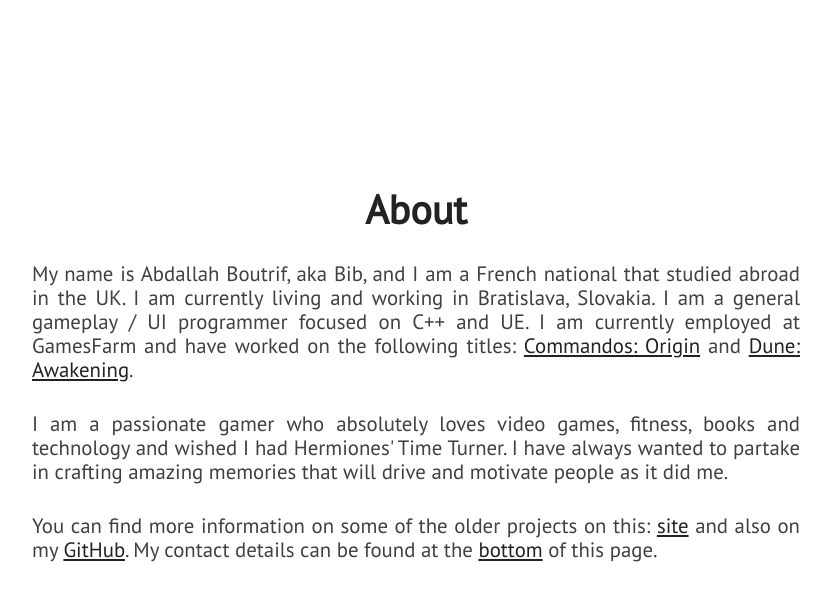
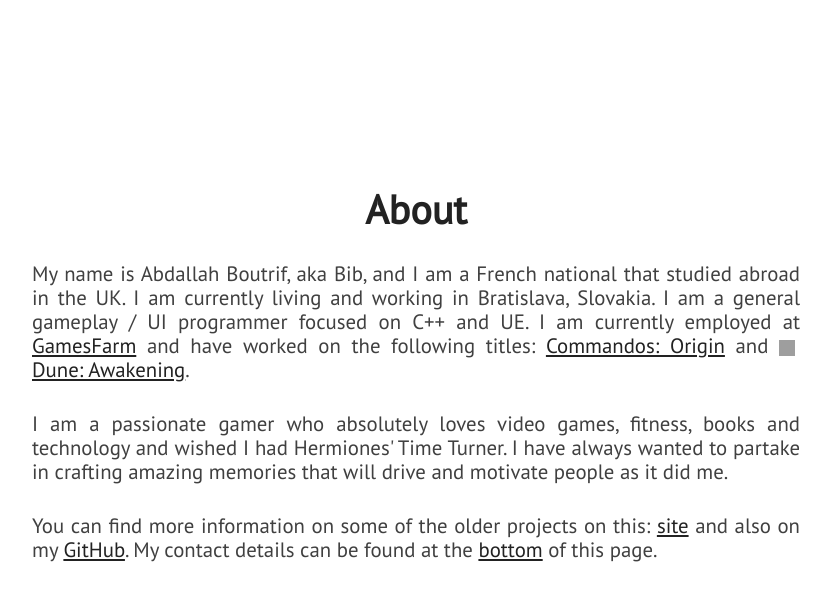
Before and after one commit to Bibool/portfolio.github.io, a Jekyll site: the page built from index.html, in a window 1280 px wide and 900 px high, scrolled down 1041 px. Shown: the top 601 px of the window, without its empty margins (224-1055 px from the left). Built offline with Jekyll 4.4.1, drawn with Linux system fonts in a browser that asks for light colours; nearby versions of some CDN libraries; grey boxes are pictures that could not be loaded.

Commit message:
Update about.html

```diff
--- a/_includes/about.html
+++ b/_includes/about.html
@@ -3,7 +3,7 @@
         <div id="about-text">
             <div class="section-heading">About</div>
             <p class="paragraph-text justify-text">
-                My name is Abdallah Boutrif, aka Bib, and I am a French national that studied abroad in the UK. I am currently living and working in Bratislava, Slovakia. I am a general gameplay / UI programmer focused on C++ and UE. I am currently employed at GamesFarm and have worked on the following titles: <a href="https://store.steampowered.com/app/1479730/Commandos_Origins/">Commandos: Origin</a> and <a href="https://store.steampowered.com/app/1172710/Dune_Awakening/">Dune: Awakening</a>.
+                My name is Abdallah Boutrif, aka Bib, and I am a French national that studied abroad in the UK. I am currently living and working in Bratislava, Slovakia. I am a general gameplay / UI programmer focused on C++ and UE. I am currently employed at <a href="https://www.games-farm.com/">GamesFarm</a> and have worked on the following titles: <a href="https://store.steampowered.com/app/1479730/Commandos_Origins/">Commandos: Origin</a> and <img src="https://i.imgur.com/fBw5rE2.png" alt="DuneAwakeningIcon" style="width:16px; height:16px; vertical-align:middle; margin-right:5px;"> <a href="https://store.steampowered.com/app/1172710/Dune_Awakening/">Dune: Awakening</a>.
             </p>
             <p class="paragraph-text justify-text">
                 I am a passionate gamer who absolutely loves video games, fitness, books and technology and wished I had Hermiones' Time Turner. I have always wanted to partake in crafting amazing memories that will drive and motivate people as it did me.
```
